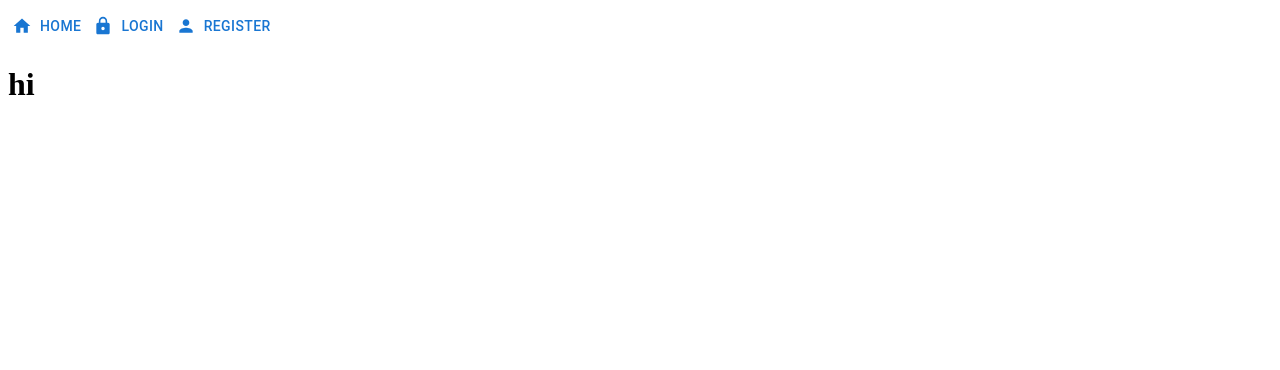
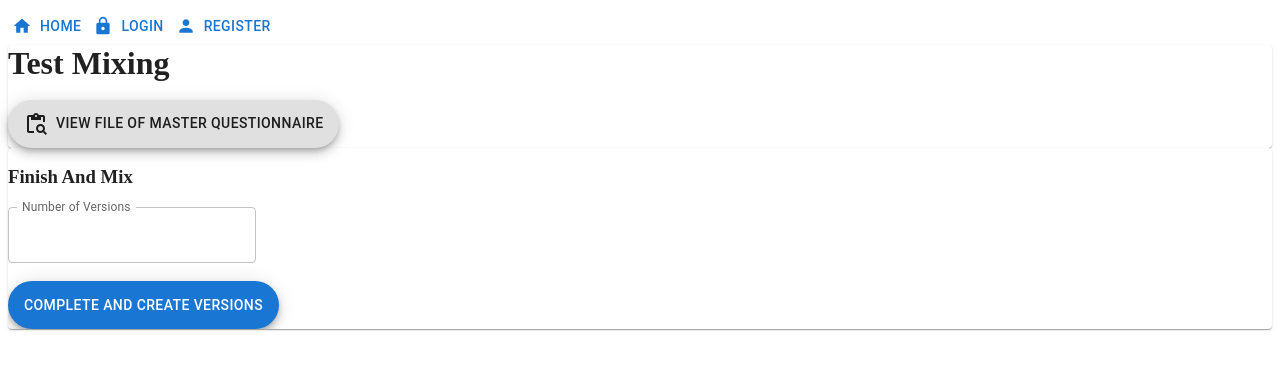
Before and after one commit to hoandbh/Client, a React (Create React App) app: page /questionnaire/complete/1 in a window 1280 px wide. Shown: the top 370 px of the page. Built offline with nearby package versions, Linux system fonts and the light colour scheme; no server answers.

Commit message:
added components to mix page

```diff
--- a/src/pages/Coordinators/Questionnaire/mix.jsx
+++ b/src/pages/Coordinators/Questionnaire/mix.jsx
@@ -4,6 +4,10 @@ import { AuthContext } from '../../../context/authContext'
 import Box from '@mui/material/Box';
 import { useState } from 'react';
 import axios from 'axios';
+import { Card, Fab, Paper, TextField } from '@mui/material';
+import ContentPasteSearchIcon from '@mui/icons-material/ContentPasteSearch';
+import { spacing } from '@mui/system';
+
 
 const MixQuestionnaire = () => {
 
@@ -13,8 +17,8 @@ const MixQuestionnaire = () => {
     const [questionnaireDetails, setQuestionnaireDetails] = useState({});
 
 
-    const fetchData = async()=>{
-        const { data: questionnaire} = await axios.get(`http://localhost:3600/api/questionnaire/${id}`);
+    const fetchData = async () => {
+        const { data: questionnaire } = await axios.get(`http://localhost:3600/api/questionnaire/${id}`);
         setQuestionnaireDetails(questionnaire);
         console.log(questionnaire)
 
@@ -22,13 +26,38 @@ const MixQuestionnaire = () => {
 
     useEffect(() => {
         fetchData();
-      }, [])
+    }, [])
 
     return <>
 
-        <Box>
-            <h1>hi</h1>
-        </Box>
+        <Paper sx={{ '& > :not(style)': { m: 'auto' } }}>
+
+            <h1> Test Mixing </h1><br />
+            <Fab variant="extended">
+                <ContentPasteSearchIcon sx={{ mr: 1 }} />
+                View File Of Master Questionnaire
+            </Fab>
+
+        </Paper>
+
+        <Card>
+            <h3>Finish And Mix
+            </h3>
+            <TextField
+          id="outlined-number"
+          label="Number of Versions"
+          type="number"
+          InputLabelProps={{
+            shrink: true,
+          }}
+        />
+        <br/><br/>
+        <Fab variant="extended" color='primary'>
+            Complete And Create Versions
+            </Fab>
+        </Card>
+
+
 
 
     </>
```
